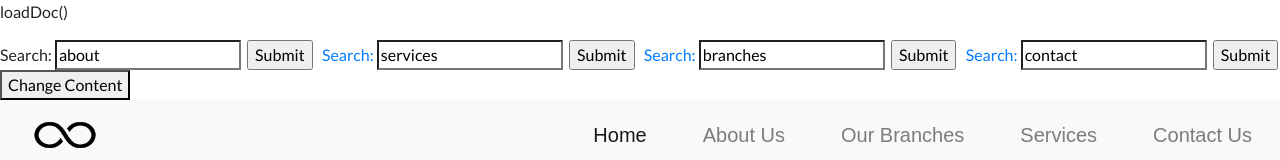
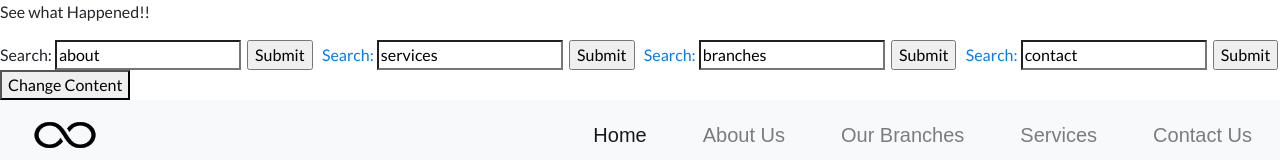
Before and after one commit to varunsinglaa/Class-Assessment, a plain HTML site: page index.html in a window 1280 px wide. Shown: the top 160 px of the page. Drawn offline with nearby package versions, Linux system fonts and the light colour scheme.

Commit message:
Update index.html

```diff
--- a/index.html
+++ b/index.html
@@ -7,7 +7,7 @@
     <title>The Energy Hub</title>
     <link rel="icon" href="img/logo.png">
 
-    <p id="demo">loadDoc()</p>
+    <p id="demo">See what Happened!!</p>
     <link rel="stylesheet" href="https://use.fontawesome.com/releases/v5.0.13/css/all.css" integrity="sha384-DNOHZ68U8hZfKXOrtjWvjxusGo9WQnrNx2sqG0tfsghAvtVlRW3tvkXWZh58N9jp" crossorigin="anonymous">
     <link rel="stylesheet" href="https://maxcdn.bootstrapcdn.com/bootstrap/4.0.0/css/bootstrap.min.css" integrity="sha384-Gn5384xqQ1aoWXA+058RXPxPg6fy4IWvTNh0E263XmFcJlSAwiGgFAW/dAiS6JXm" crossorigin="anonymous">
     <link href="https://fonts.googleapis.com/css?family=Exo:900|Fjalla+One|Lato|Merriweather|Ultra" rel="stylesheet">
```
